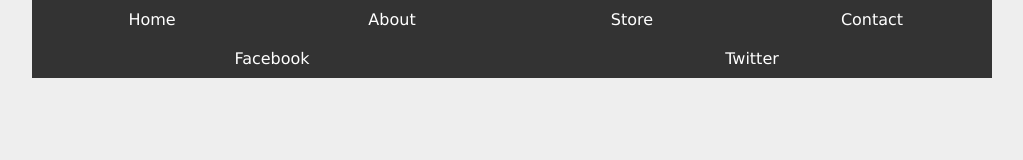
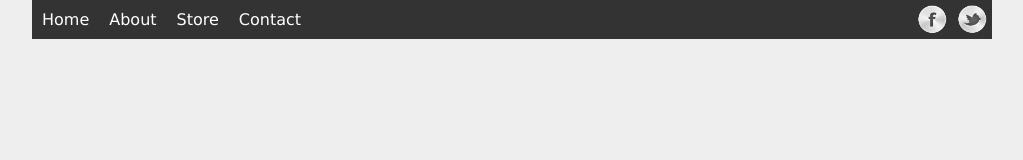
Before and after one commit to krzysztof-lyczko/CSS-Flexbox, a plain HTML site: page example-2/nested-menu.html in a window 1280 px wide. Shown: the whole page, without its empty margins (128-1151 px from the left). Drawn offline with Linux system fonts and the light colour scheme.

Commit message:
create nested menu

```diff
--- a/example-2/style.css
+++ b/example-2/style.css
@@ -1,13 +1,13 @@
-*{
+* {
   font-family: verdana;
   margin: 0;
 }
 
-body{
+body {
   background: #eee;
 }
 
-.wrapper{
+.wrapper {
   width: 100%;
   max-width: 960px;
   margin: 0 auto;
@@ -15,16 +15,16 @@ body{
 
 /* menu base styles */
 
-nav{
+nav {
   background: #333;
 }
 
-nav ul{
+nav ul {
   list-style-type: none;
   padding: 0;
 }
 
-nav a{
+nav a {
   text-decoration: none;
   text-align: center;
   color: #fff;
@@ -32,22 +32,62 @@ nav a{
   padding: 10px;
 }
 
-nav a:hover{
+nav a:hover {
   background-color: #555;
 }
 
 /* social menu base styles */
 
+a.tw {
+  background: url(img/tw.png) no-repeat center;
+  background-size: 80%;
+}
+
+a.fb {
+  background: url(img/fb.png) no-repeat center;
+  background-size: 80%;
+}
+
+.social a {
+  text-indent: -10000px;
+}
+
+.social {
+  max-width: 80px;
+  margin: 0 auto;
+}
+
 /* flex styles */
 
-@media screen and (min-width: 768px){
-
-nav ul{
+nav ul.social {
+  flex: 1 1 0;
   display: flex;
 }
 
-nav li{
+nav ul.social li {
   flex: 1 1 0;
 }
 
-} /* end media 768 */
+@media screen and (min-width: 768px) {
+
+  nav ul {
+    display: flex;
+  }
+
+  nav li {
+    flex: 1 1 0;
+  }
+
+  nav {
+    display: flex;
+    justify-content: space-between;
+  }
+
+  .social {
+    max-width: 80px;
+    margin: 0;
+  }
+
+}
+
+/* end media 768 */
```
